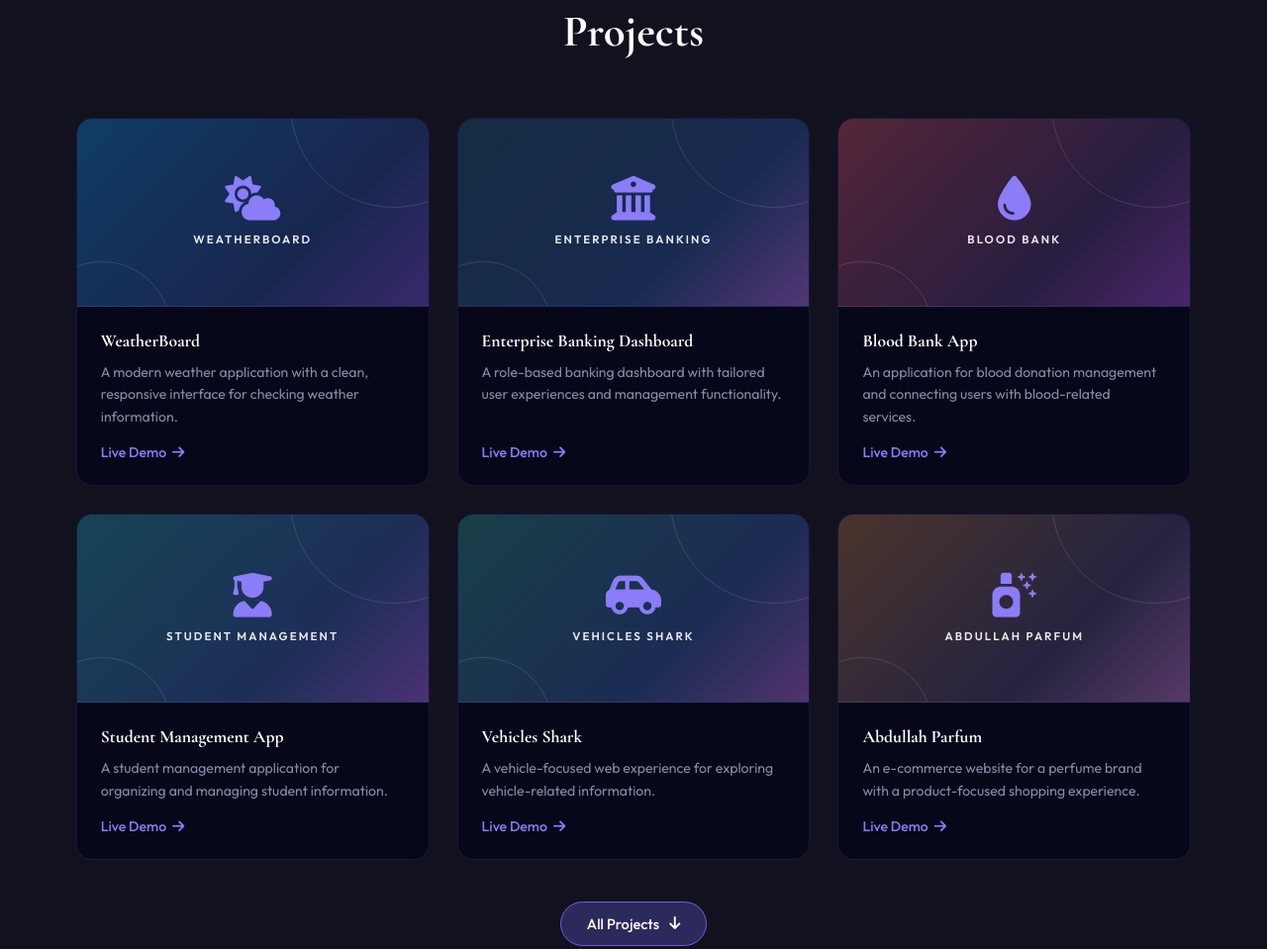
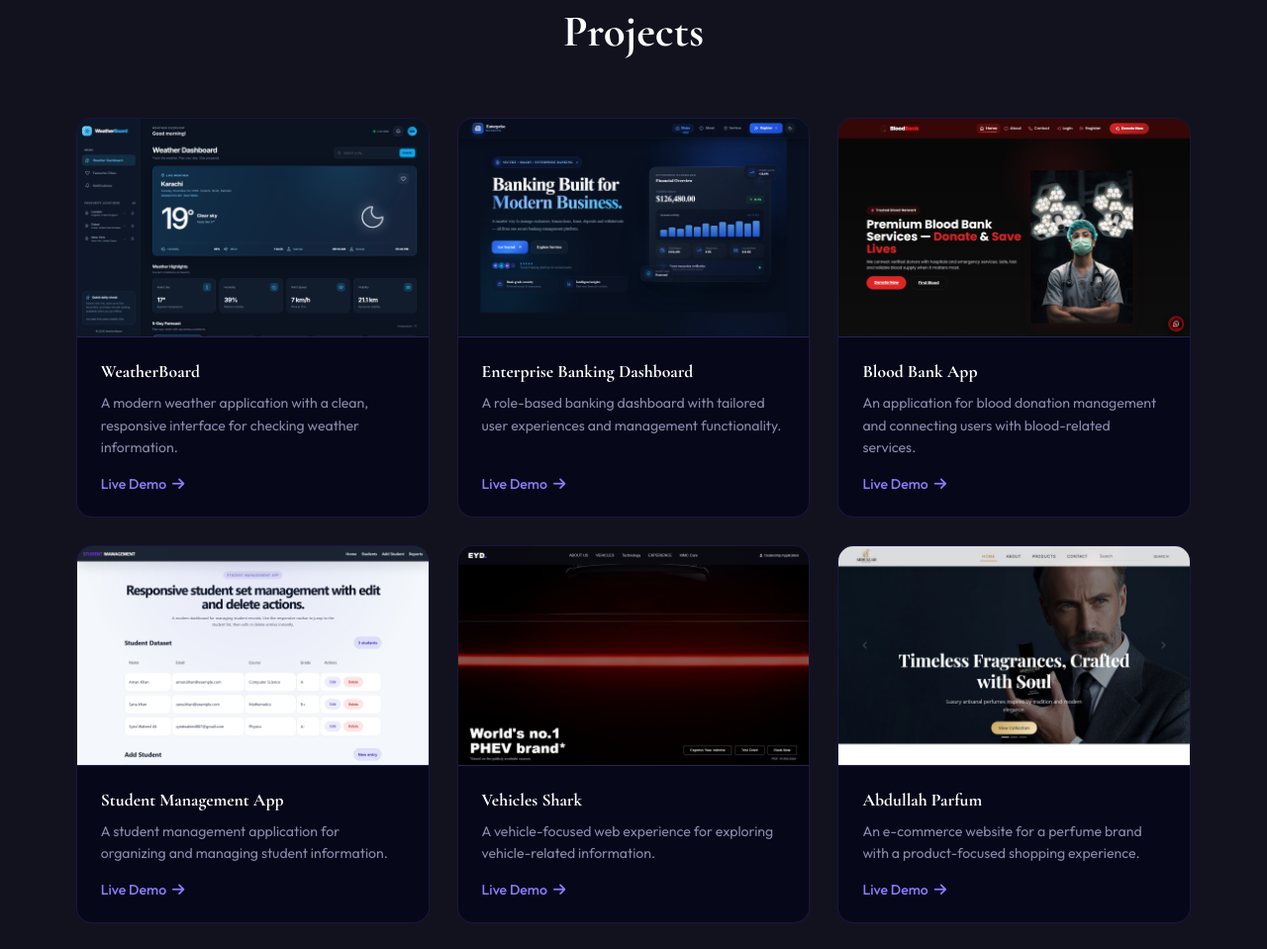
Before and after one commit to SyedWaleedAli71/Portfolio-AI, a plain HTML site: page public/index.html in a window 1280 px wide. Shown: the part 3360-4319 px from the top of the page at 99% size. Drawn offline with nearby package versions, Linux system fonts and the light colour scheme.

Commit message:
add animation

```diff
--- a/public/index.html
+++ b/public/index.html
@@ -55,7 +55,7 @@
           <a href="#projects" class="btn-primary"
             >View Case Studies <i class="fas fa-arrow-right"></i
           ></a>
-          <a href="#" class="btn-outline" download
+          <a href="./assets/Resume/Resume Syed Waleed Ali.pdf" class="btn-outline" download
             >Download CV <i class="fas fa-download"></i
           ></a>
         </div>
@@ -382,9 +382,7 @@
       </div>
       <div class="projects-grid">
         <article class="project-card">
-          <div class="project-img project-weather" aria-hidden="true">
-            <i class="fas fa-cloud-sun"></i><span>WEATHERBOARD</span>
-          </div>
+          <div class="project-img"><img class="project-screenshot" src="assets/projects/weatherboard.png" alt="WeatherBoard homepage screenshot" width="1440" height="900" loading="lazy" decoding="async" /></div>
           <div class="project-info">
             <h3>WeatherBoard</h3>
             <p>
@@ -401,10 +399,7 @@
           </div>
         </article>
         <article class="project-card">
-          <div class="project-img project-banking" aria-hidden="true">
-            <i class="fas fa-building-columns"></i
-            ><span>ENTERPRISE BANKING</span>
-          </div>
+          <div class="project-img"><img class="project-screenshot" src="assets/projects/enterprise-banking.png" alt="Enterprise Banking Dashboard homepage screenshot" width="1440" height="900" loading="lazy" decoding="async" /></div>
           <div class="project-info">
             <h3>Enterprise Banking Dashboard</h3>
             <p>
@@ -421,9 +416,7 @@
           </div>
         </article>
         <article class="project-card">
-          <div class="project-img project-blood" aria-hidden="true">
-            <i class="fas fa-droplet"></i><span>BLOOD BANK</span>
-          </div>
+          <div class="project-img"><img class="project-screenshot" src="assets/projects/blood-bank.png" alt="Blood Bank App homepage screenshot" width="1440" height="900" loading="lazy" decoding="async" /></div>
           <div class="project-info">
             <h3>Blood Bank App</h3>
             <p>
@@ -440,9 +433,7 @@
           </div>
         </article>
         <article class="project-card">
-          <div class="project-img project-student" aria-hidden="true">
-            <i class="fas fa-user-graduate"></i><span>STUDENT MANAGEMENT</span>
-          </div>
+          <div class="project-img"><img class="project-screenshot" src="assets/projects/student-management.png" alt="Student Management App homepage screenshot" width="1440" height="900" loading="lazy" decoding="async" /></div>
           <div class="project-info">
             <h3>Student Management App</h3>
             <p>
@@ -459,9 +450,7 @@
           </div>
         </article>
         <article class="project-card">
-          <div class="project-img project-vehicles" aria-hidden="true">
-            <i class="fas fa-car-side"></i><span>VEHICLES SHARK</span>
-          </div>
+          <div class="project-img"><img class="project-screenshot" src="assets/projects/vehicles-shark.png" alt="Vehicles Shark homepage screenshot" width="1440" height="900" loading="lazy" decoding="async" /></div>
           <div class="project-info">
             <h3>Vehicles Shark</h3>
             <p>
@@ -478,10 +467,7 @@
           </div>
         </article>
         <article class="project-card">
-          <div class="project-img project-parfum" aria-hidden="true">
-            <i class="fas fa-spray-can-sparkles"></i
-            ><span>ABDULLAH PARFUM</span>
-          </div>
+          <div class="project-img"><img class="project-screenshot" src="assets/projects/abdullah-parfum.png" alt="Abdullah Parfum homepage screenshot" width="1440" height="900" loading="lazy" decoding="async" /></div>
           <div class="project-info">
             <h3>Abdullah Parfum</h3>
             <p>
@@ -498,9 +484,7 @@
           </div>
         </article>
         <article class="project-card additional-project" hidden>
-          <div class="project-img project-sweets" aria-hidden="true">
-            <i class="fas fa-cookie-bite"></i><span>ADIL SWEETS</span>
-          </div>
+          <div class="project-img"><img class="project-screenshot" src="assets/projects/adil-sweets.png" alt="Adil Sweets homepage screenshot" width="1440" height="900" loading="lazy" decoding="async" /></div>
           <div class="project-info">
             <h3>Adil Sweets</h3>
             <p>
@@ -517,9 +501,7 @@
           </div>
         </article>
         <article class="project-card additional-project" hidden>
-          <div class="project-img project-furnix" aria-hidden="true">
-            <i class="fas fa-couch"></i><span>FURNIX</span>
-          </div>
+          <div class="project-img"><img class="project-screenshot" src="assets/projects/furnix.png" alt="Furnix homepage screenshot" width="1440" height="900" loading="lazy" decoding="async" /></div>
           <div class="project-info">
             <h3>Furnix</h3>
             <p>
@@ -536,9 +518,7 @@
           </div>
         </article>
         <article class="project-card additional-project" hidden>
-          <div class="project-img project-noon" aria-hidden="true">
-            <i class="fas fa-bag-shopping"></i><span>NOON</span>
-          </div>
+          <div class="project-img"><img class="project-screenshot" src="assets/projects/noon.png" alt="Noon homepage screenshot" width="1440" height="900" loading="lazy" decoding="async" /></div>
           <div class="project-info">
             <h3>Noon</h3>
             <p>
@@ -555,9 +535,7 @@
           </div>
         </article>
         <article class="project-card additional-project" hidden>
-          <div class="project-img project-salt" aria-hidden="true">
-            <i class="fas fa-utensils"></i><span>SALT'N PEPPER</span>
-          </div>
+          <div class="project-img"><img class="project-screenshot" src="assets/projects/salt-n-pepper.png" alt="Salt'n Pepper homepage screenshot" width="1440" height="900" loading="lazy" decoding="async" /></div>
           <div class="project-info">
             <h3>Salt'n Pepper</h3>
             <p>
@@ -574,9 +552,7 @@
           </div>
         </article>
         <article class="project-card additional-project" hidden>
-          <div class="project-img project-github" aria-hidden="true">
-            <i class="fab fa-github"></i><span>USER FINDER</span>
-          </div>
+          <div class="project-img"><img class="project-screenshot" src="assets/projects/github-user-finder.png" alt="GitHub User Finder homepage screenshot" width="1440" height="900" loading="lazy" decoding="async" /></div>
           <div class="project-info">
             <h3>GitHub User Finder</h3>
             <p>
@@ -593,9 +569,7 @@
           </div>
         </article>
         <article class="project-card additional-project" hidden>
-          <div class="project-img project-builder" aria-hidden="true">
-            <i class="fas fa-cubes"></i><span>BUILDER</span>
-          </div>
+          <div class="project-img"><img class="project-screenshot" src="assets/projects/builder-with-tailwind.png" alt="Builder With Tailwind homepage screenshot" width="1440" height="900" loading="lazy" decoding="async" /></div>
           <div class="project-info">
             <h3>Builder With Tailwind</h3>
             <p>
--- a/public/style.css
+++ b/public/style.css
@@ -1353,26 +1353,20 @@ body {
 .project-img {
   position: relative;
   overflow: hidden;
-  height: 190px;
-  flex-direction: column;
-  gap: 10px;
-  color: rgba(255,255,255,.9);
-  background: radial-gradient(ellipse at 75% 25%, rgba(139,124,248,.4), transparent 42%), linear-gradient(135deg, #11132b, #30235b);
+  height: auto;
+  aspect-ratio: 16 / 10;
+  background: var(--bg-card2);
 }
-.project-img::before, .project-img::after {
-  content: '';
-  position: absolute;
-  border: 1px solid rgba(255,255,255,.12);
-  border-radius: 50%;
-  width: 210px;
-  height: 210px;
-  right: -70px;
-  top: -120px;
+.project-img::before, .project-img::after { display: none; }
+.project-screenshot {
+  display: block;
+  width: 100%;
+  height: 100%;
+  object-fit: cover;
+  object-position: top center;
+  transition: transform .45s ease;
 }
-.project-img::after { width: 140px; height: 140px; right: auto; left: -45px; top: auto; bottom: -95px; }
-.project-img i, .project-img span { position: relative; z-index: 1; }
-.project-img i { font-size: 2.8rem; color: var(--purple-light); }
-.project-img span { font-size: .72rem; font-weight: 600; letter-spacing: .18em; }
+.project-card:hover .project-screenshot { transform: scale(1.025); }
 .project-weather { background: linear-gradient(135deg,#103d64,#18264f 65%,#39296b); }
 .project-banking { background: linear-gradient(135deg,#152c42,#182a50 65%,#513775); }
 .project-blood { background: linear-gradient(135deg,#552638,#271d3f 65%,#49266a); }
@@ -1410,7 +1404,6 @@ body {
 @media (max-width: 600px) {
   .projects-grid { grid-template-columns: 1fr; }
   .skills-icon-grid { grid-template-columns: repeat(2, minmax(0, 1fr)); }
-  .project-img { height: 175px; }
 }
 @media (prefers-reduced-motion: reduce) {
   .additional-project { animation: none; }
```
Also changed, not shown: public/assets/projects/abdullah-parfum.png (added), public/assets/projects/adil-sweets.png (added), public/assets/projects/blood-bank.png (added), public/assets/projects/builder-with-tailwind.png (added), public/assets/projects/enterprise-banking.png (added), public/assets/projects/furnix.png (added), public/assets/projects/github-user-finder.png (added), public/assets/projects/noon.png (added), public/assets/projects/salt-n-pepper.png (added), public/assets/projects/student-management.png (added), public/assets/projects/vehicles-shark.png (added), public/assets/projects/weatherboard.png (added), 1 other file.
